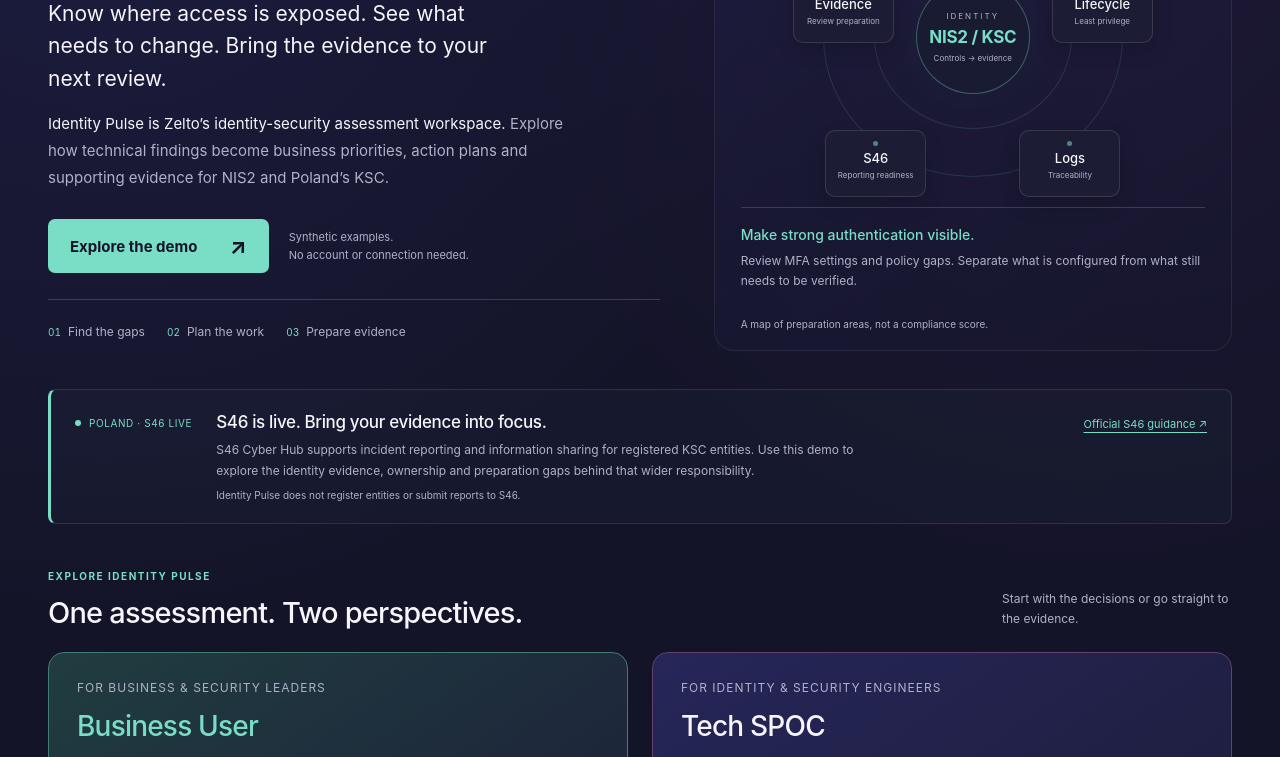
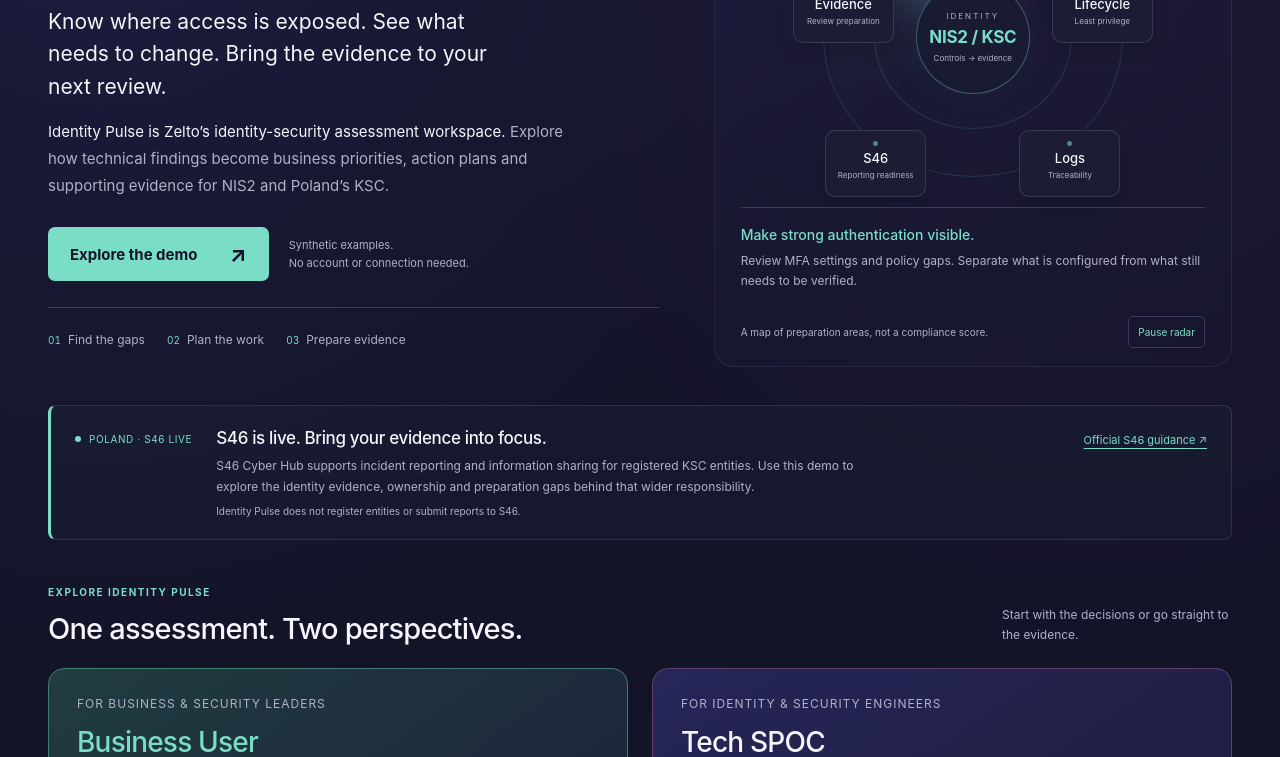
Before and after one commit to zelto-id/zelto-identity-pulse, a website: page outputs/identity-pulse-demo/offline/index.html in a window 1280 px wide. Shown: the part 343-1100 px from the top of the page. Drawn offline with Linux system fonts and the light colour scheme.

Commit message:
Keep the radar rotating continuously with pause and reduced-motion support

```diff
--- a/outputs/identity-pulse-demo/offline/index.html
+++ b/outputs/identity-pulse-demo/offline/index.html
@@ -323,8 +323,9 @@
 .entry-radar-grid{position:absolute;inset:20px 30px;border-radius:50%;background:linear-gradient(transparent calc(50% - .5px),#7addc619 50%,transparent calc(50% + .5px)),linear-gradient(90deg,transparent calc(50% - .5px),#7addc619 50%,transparent calc(50% + .5px))}
 .entry-radar-grid i{position:absolute;border:1px solid #7addc625;border-radius:50%;inset:0}
 .entry-radar-grid i:nth-child(2){inset:17%}.entry-radar-grid i:nth-child(3){inset:33%}
-.entry-radar-sweep{position:absolute;inset:0;border-radius:50%;background:conic-gradient(from 25deg,transparent 270deg,#7addc608 315deg,#7addc63a 360deg);animation:entry-sweep 4s ease-out 1 both}
-@keyframes entry-sweep{from{transform:rotate(-200deg)}to{transform:rotate(20deg)}}
+.entry-radar-sweep{position:absolute;inset:0;border-radius:50%;background:conic-gradient(from 25deg,transparent 270deg,#7addc608 315deg,#7addc63a 360deg);animation:entry-sweep 6s linear infinite;animation-play-state:paused}
+.entry-radar-card[data-motion=running] .entry-radar-sweep{animation-play-state:running}
+@keyframes entry-sweep{from{transform:rotate(0deg)}to{transform:rotate(360deg)}}
 .entry-radar-center{position:absolute;left:50%;top:50%;transform:translate(-50%,-50%);width:114px;height:114px;border-radius:50%;border:1px solid #7addc65c;background:#191b32;box-shadow:0 0 50px #7addc60b;display:flex;align-items:center;justify-content:center;flex-direction:column;gap:6px}
 .entry-radar-center>span{font-size:8px;letter-spacing:2px;color:var(--muted)}
 .entry-radar-center strong{font-size:17px;letter-spacing:-.3px;color:var(--primary)}
@@ -338,7 +339,10 @@
 .entry-radar-detail{border-top:1px solid var(--line);padding-top:16px;min-height:101px}
 .entry-radar-detail strong{font-size:14px;font-weight:550;color:var(--primary)}
 .entry-radar-detail p{color:var(--muted);font-size:12px;line-height:1.7;margin-top:7px}
-.entry-radar-caption{color:var(--muted);font-size:10px;margin-top:8px}
+.entry-radar-caption{color:var(--muted);font-size:10px;margin-top:8px;display:flex;align-items:center;justify-content:space-between;gap:12px;flex-wrap:wrap}
+.entry-radar-motion{background:transparent;border:1px solid var(--line);border-radius:5px;color:var(--primary);padding:7px 9px;font:inherit;white-space:nowrap}
+.entry-radar-motion:disabled{color:var(--muted);cursor:default}
+.entry-radar-motion[hidden]{display:none}
 .entry-s46{margin:38px 0 44px;padding:22px 24px;display:grid;grid-template-columns:auto 1fr auto;gap:24px;align-items:start;border:1px solid #7addc626;border-left:3px solid var(--primary);border-radius:8px;background:#7addc606}
 .entry-live{display:flex;align-items:center;gap:8px;white-space:nowrap;font-size:10px;letter-spacing:.6px;color:var(--primary);padding-top:5px}
 .entry-s46 h2{font-size:17px;font-weight:550;margin-bottom:7px}
@@ -383,7 +387,7 @@
           <button type="button" class="entry-radar-node radar-evidence" data-radar="evidence" aria-pressed="false" aria-controls="radar-detail"><span class="radar-dot" aria-hidden="true"></span><strong>Evidence</strong><small>Review preparation</small></button>
         </div>
         <div class="entry-radar-detail" id="radar-detail" aria-live="polite" aria-atomic="true"><strong id="radar-title">Make strong authentication visible.</strong><p id="radar-copy">Review MFA settings and policy gaps. Separate what is configured from what still needs to be verified.</p></div>
-        <p class="entry-radar-caption">A map of preparation areas, not a compliance score.</p>
+        <p class="entry-radar-caption"><span>A map of preparation areas, not a compliance score.</span><button type="button" class="entry-radar-motion" id="radar-motion" hidden>Pause radar</button></p>
       </div>
     </section>
     <aside class="entry-s46" aria-labelledby="s46-title">
@@ -465,6 +469,23 @@
       document.getElementById('radar-copy').textContent = copy;
     });
   });
+
+  const motionControl = document.getElementById('radar-motion');
+  const radarCard = document.querySelector('.entry-radar-card');
+  const reducedMotion = window.matchMedia('(prefers-reduced-motion: reduce)');
+  let paused = false;
+  const updateMotion = () => {
+    radarCard.dataset.motion = paused || reducedMotion.matches ? 'paused' : 'running';
+    motionControl.disabled = reducedMotion.matches;
+    motionControl.textContent = reducedMotion.matches ? 'Reduced motion' : paused ? 'Resume radar' : 'Pause radar';
+  };
+  motionControl.hidden = false;
+  motionControl.addEventListener('click', () => {
+    paused = !paused;
+    updateMotion();
+  });
+  reducedMotion.addEventListener('change', updateMotion);
+  updateMotion();
 })();
 
 </script>
```
Also changed, not shown: outputs/identity-pulse-demo/verification.md (+5 -0 lines), README.md, outputs/identity-pulse-demo/README.md, outputs/identity-pulse-demo/dist/entry.css, outputs/identity-pulse-demo/dist/entry.js, outputs/identity-pulse-demo/dist/index.html, 1 other file.
